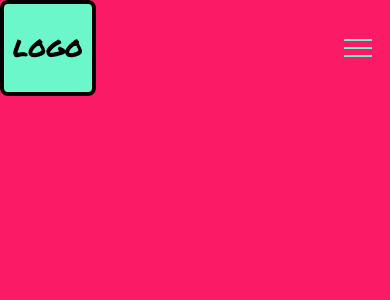
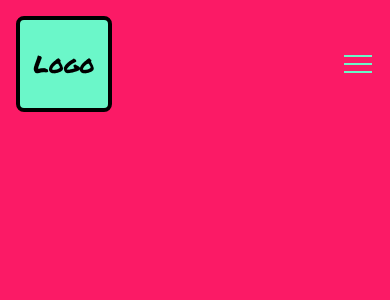
Before and after one commit to Cmbs86/Riotseed, a React (Vite) app: page /project/1 in a window 390 px wide. Shown: the top 300 px of the page. Built offline with nearby package versions, Linux system fonts and the light colour scheme; a web font is replaced by a local one.

Commit message:
correct logo positioning both on Mobile and Desktop

```diff
--- a/src/components/Header.tsx
+++ b/src/components/Header.tsx
@@ -33,6 +33,20 @@ const Header = () => {
     return () => window.removeEventListener('resize', handleResize);
   }, [isMobileMenuOpen]);
 
+  // Prevent body scroll when mobile menu is open
+  useEffect(() => {
+    if (isMobileMenuOpen) {
+      document.body.style.overflow = 'hidden';
+    } else {
+      document.body.style.overflow = 'unset';
+    }
+
+    // Cleanup
+    return () => {
+      document.body.style.overflow = 'unset';
+    };
+  }, [isMobileMenuOpen]);
+
   return (
     <>
       <header className={`fixed top-0 left-0 right-0 z-50 bg-second-pink transition-all duration-700 ease-in-out ${
@@ -40,7 +54,8 @@ const Header = () => {
       }`}>
         {/* Inner container for content spacing */}
         <div className="max-w-[96%] mx-auto flex items-center justify-between">
-          {/* Logo */}
+          {/* Logo wrapper - same approach for all screen sizes */}
+          <div className="flex w-32 h-32 md:w-36 md:h-32 lg:w-40 lg:h-36 justify-around items-center">
             <Link to="/" className="flex items-center transition-all duration-700 ease-in-out">
               <div className={`bg-primary-green flex items-center justify-center rounded-lg border-4 border-primary-black transition-all duration-700 ease-in-out ${
                 isScrolled ? 'w-16 h-16' : 'w-24 h-24'
@@ -48,10 +63,11 @@ const Header = () => {
                 <span className={`font-permanent-marker text-primary-black transition-all duration-700 ease-in-out ${
                   isScrolled ? 'text-lg' : 'text-2xl'
                 }`}>
-                LOGO
+                  Logo
                 </span>
               </div>
             </Link>
+          </div>
 
           {/* Desktop Navigation - Hidden on mobile */}
           <div className={`hidden md:block transition-all duration-700 ease-in-out ${
```
Lines whose indentation alone changed are shown as unchanged.
